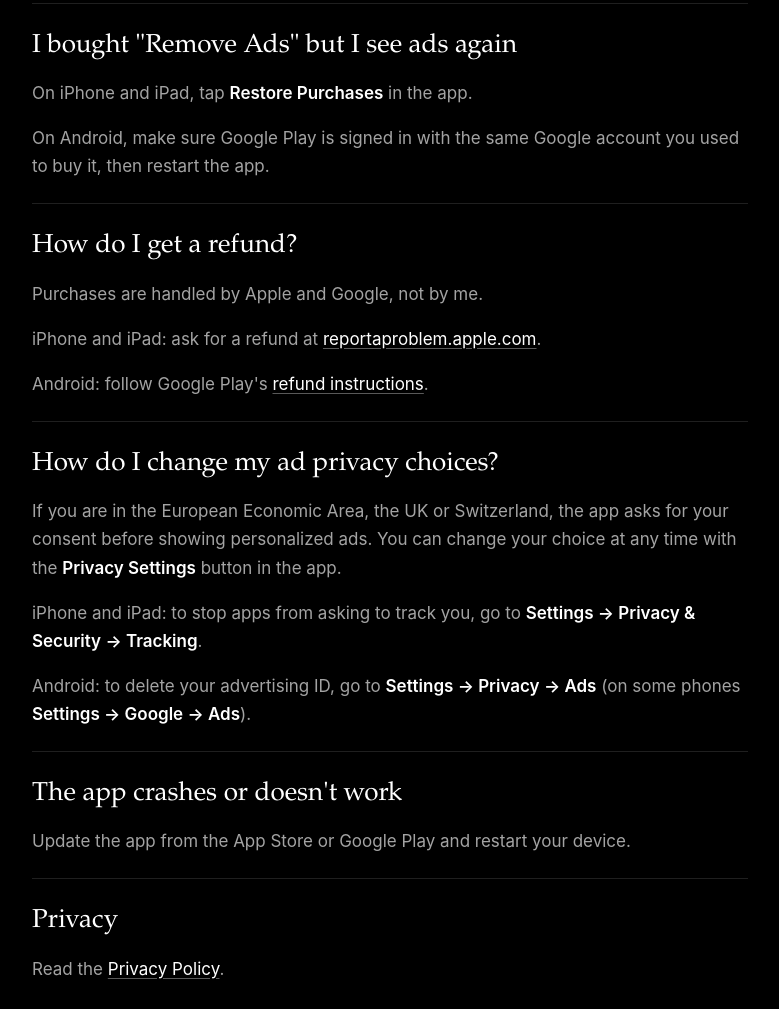
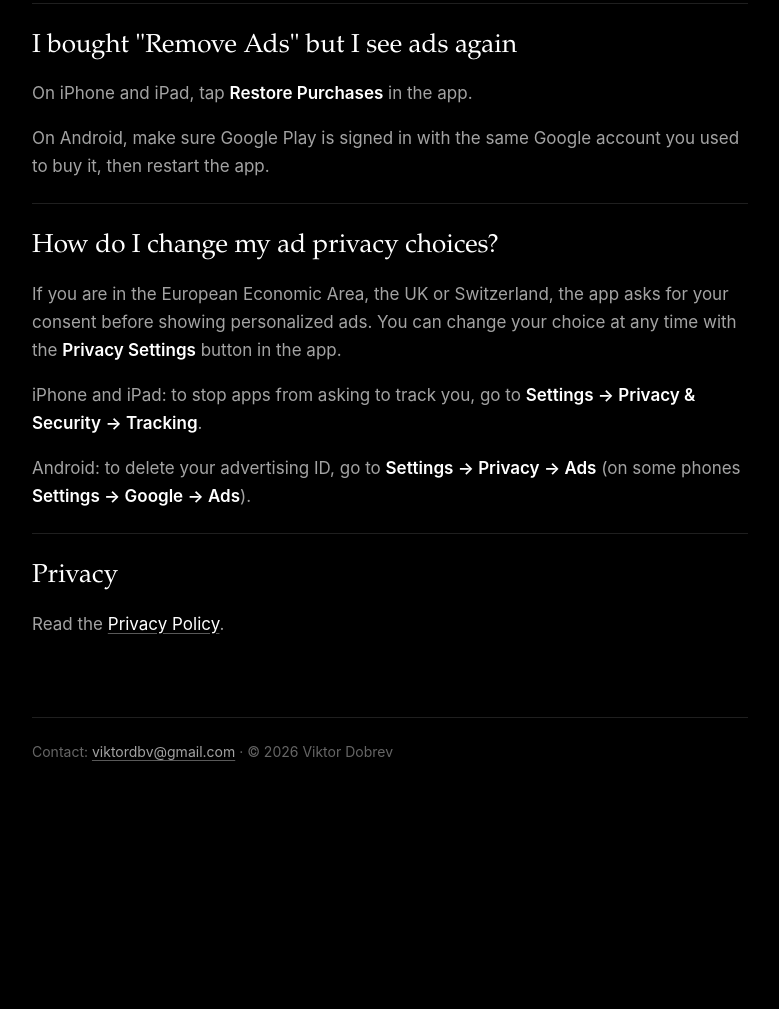
Before and after one commit to justvdstyle/justvdstyle.github.io, a plain HTML site: page support.html in a window 1280 px wide. Shown: the part 278-1287 px from the top of the page, without its empty margins (250-1029 px from the left). After the commit the page ends 1121 px from the top, so only its background shows below. Drawn offline with Linux system fonts and the light colour scheme.

Commit message:
Remove refund and crash sections from the support page
Co-Authored-By: Claude Opus 5.5 <noreply@anthropic.com>
Claude-Session: https://claude.ai/code/session_01KpLGGE3bYVAYGjQgxHioYx

```diff
--- a/support.html
+++ b/support.html
@@ -61,12 +61,6 @@
     <p>On Android, make sure Google Play is signed in with the same Google account you used to buy it, then restart the app.</p>
   </section>
 
-  <section>
-    <h2>How do I get a refund?</h2>
-    <p>Purchases are handled by Apple and Google, not by me.</p>
-    <p>iPhone and iPad: ask for a refund at <a href="https://reportaproblem.apple.com">reportaproblem.apple.com</a>.</p>
-    <p>Android: follow Google Play's <a href="https://support.google.com/googleplay/answer/2479637">refund instructions</a>.</p>
-  </section>
 
   <section>
     <h2>How do I change my ad privacy choices?</h2>
@@ -75,10 +69,6 @@
     <p>Android: to delete your advertising ID, go to <strong>Settings → Privacy → Ads</strong> (on some phones <strong>Settings → Google → Ads</strong>).</p>
   </section>
 
-  <section>
-    <h2>The app crashes or doesn't work</h2>
-    <p>Update the app from the App Store or Google Play and restart your device.</p>
-  </section>
 
   <section>
     <h2>Privacy</h2>
```
